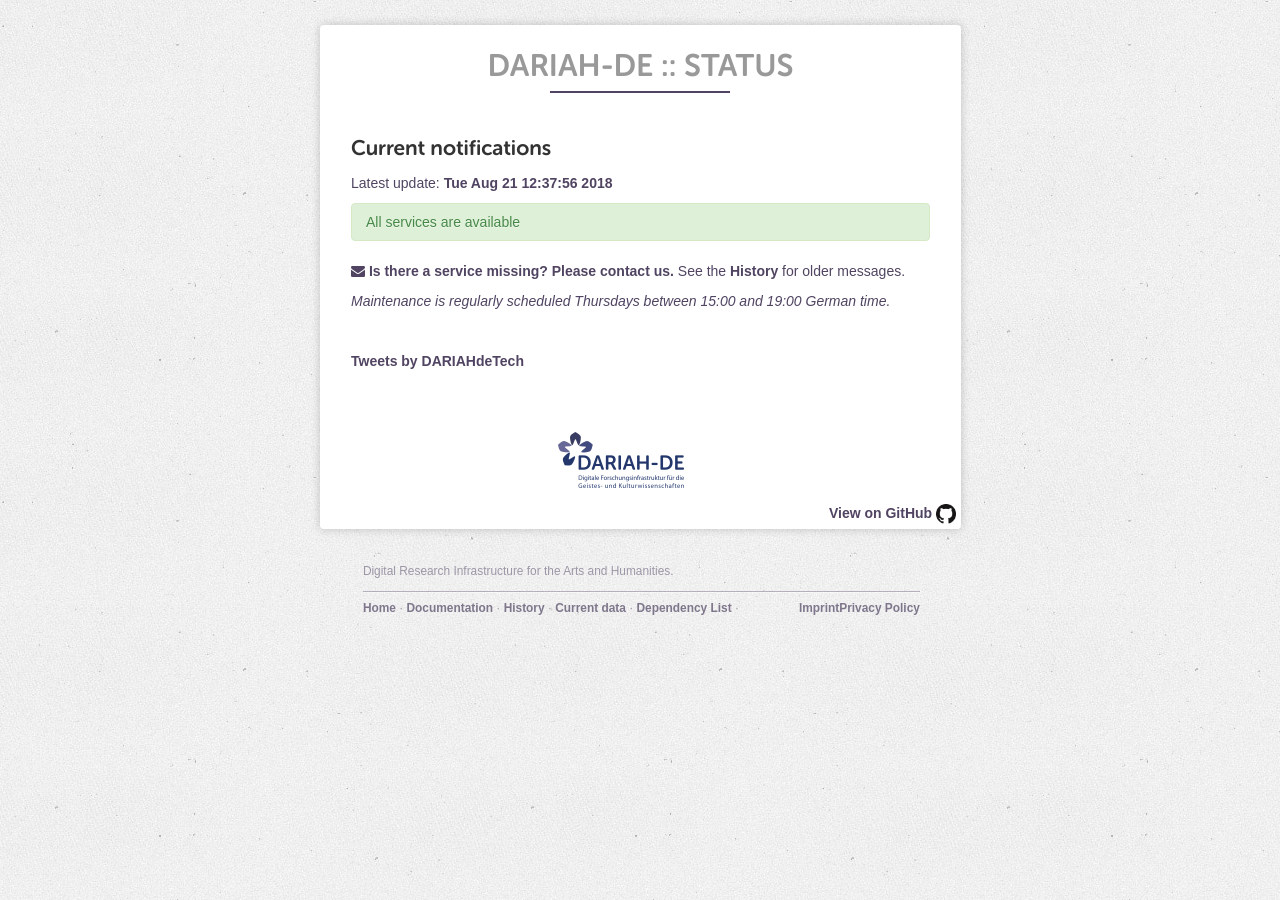
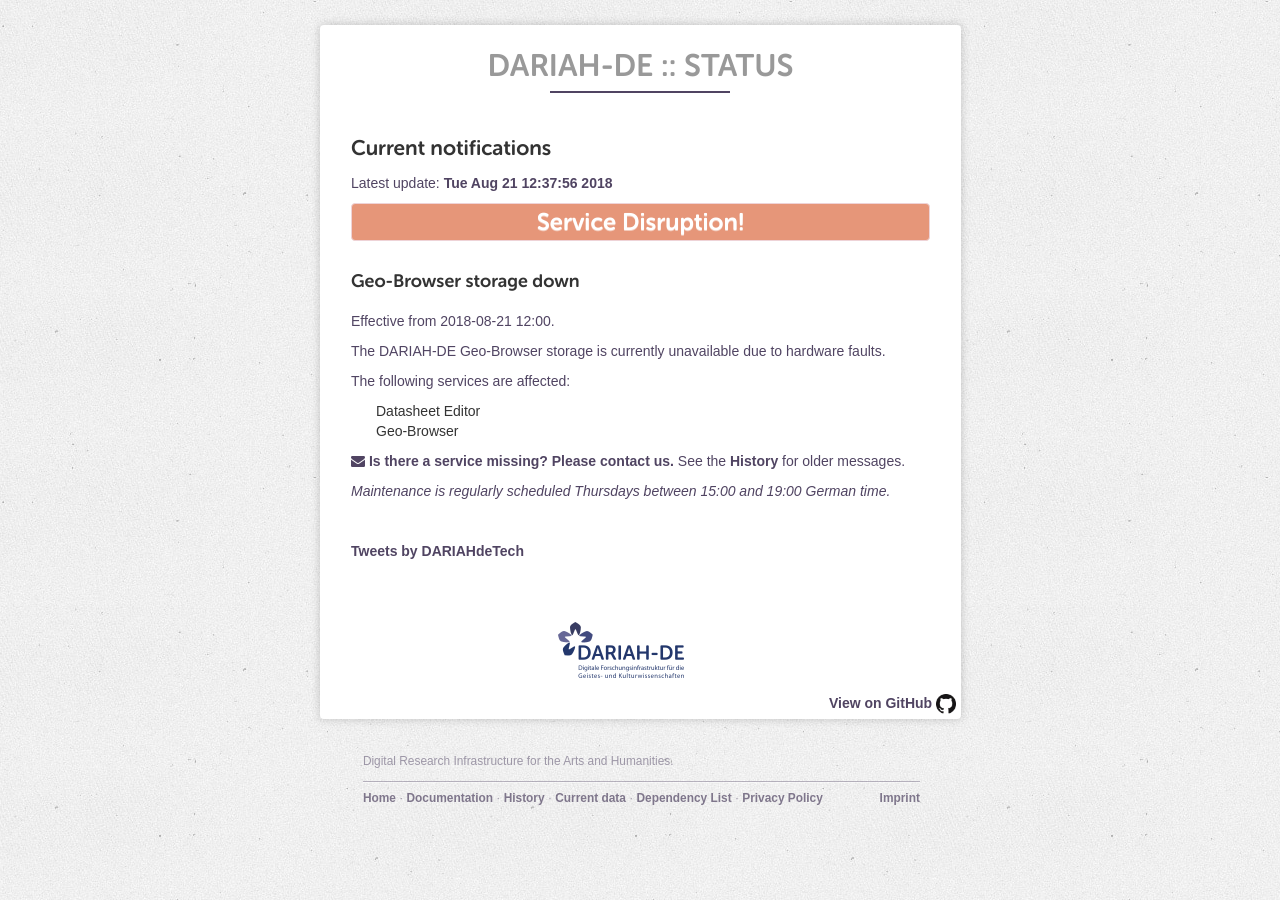
Before and after one commit to DARIAH-DE/status, a Jekyll site: the page built from index.md, in a window 1280 px wide. Built offline with Jekyll 4.4.1, drawn with Linux system fonts in a browser that asks for light colours; comment, search, counter and statistics services are not loaded.

Commit message:
re-formatted privpol added openstorage outage, removed date-end

```diff
--- a/_data/outages.yaml
+++ b/_data/outages.yaml
@@ -2,7 +2,7 @@
 - title: 'Geo-Browser storage down'
   description: 'The DARIAH-DE Geo-Browser storage is currently unavailable due to hardware faults.'
   date_start: '2018-08-21 12:00'
-  date_end: ''
+  date_end:
   affected:
     - '/middlewares/dariah-openstorage'
 - title: 'Website error'
--- a/_layouts/index.html
+++ b/_layouts/index.html
@@ -55,12 +55,12 @@
           <p>Digital Research Infrastructure for the Arts and Humanities.</p>
             <hr/>
             <p>
-              <a  href="{{ site.baseurl }}{% link index.md %}">Home</a> &middot;
-              <a  href="{{ site.baseurl }}{% link documentation.md %}">Documentation</a> &middot;
-              <a  href="{{ site.baseurl }}{% link history.md %}">History</a> &middot;
-              <a  href="{{ site.baseurl }}{% link currentdata.md %}">Current data</a> &middot;
-              <a  href="{{ site.baseurl }}{% link fulllist.md %}">Dependency List</a>
-              <a class="pull-right" href="{{ site.privacy_policy_url }}">Privacy Policy</a> &middot;
+              <a href="{{ site.baseurl }}{% link index.md %}">Home</a> &middot;
+              <a href="{{ site.baseurl }}{% link documentation.md %}">Documentation</a> &middot;
+              <a href="{{ site.baseurl }}{% link history.md %}">History</a> &middot;
+              <a href="{{ site.baseurl }}{% link currentdata.md %}">Current data</a> &middot;
+              <a href="{{ site.baseurl }}{% link fulllist.md %}">Dependency List</a> &middot;
+              <a href="{{ site.privacy_policy_url }}">Privacy Policy</a>
               <a class="pull-right" href="{{ site.impressum_url }}">Imprint</a>
             </p>
 
```
